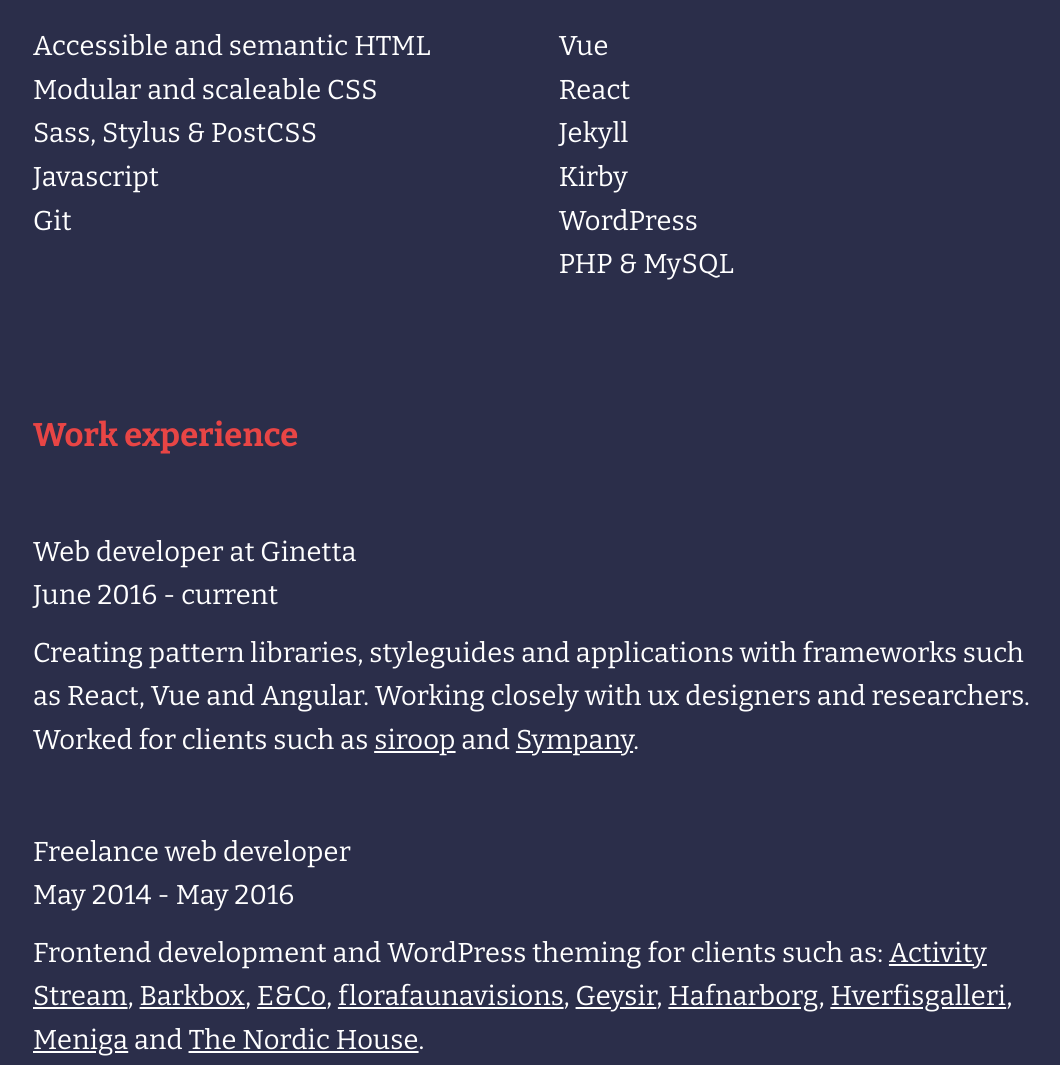
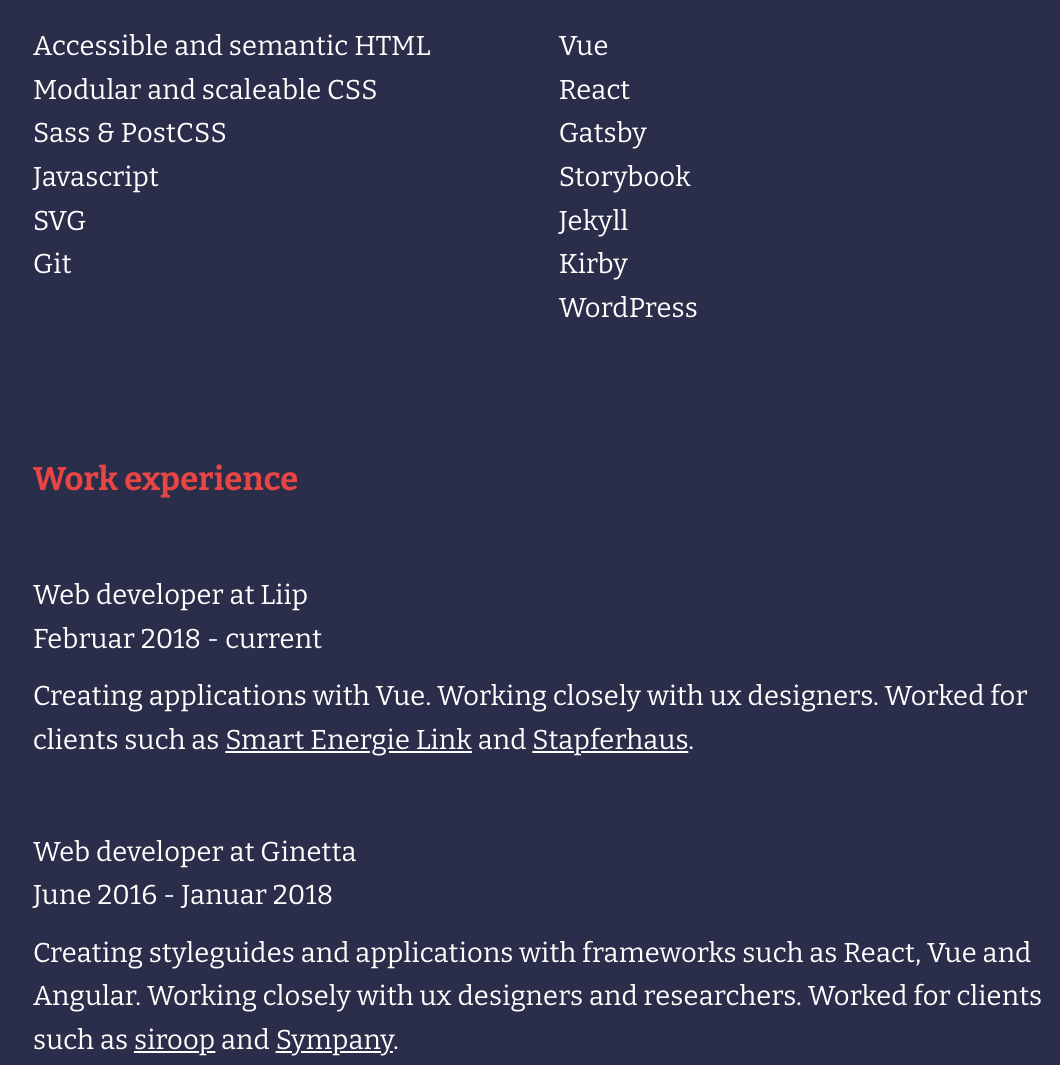
Before and after one commit to ingvijonasson/ingvijonasson.github.io, a website: page cv/index.html in a window 1280 px wide. Shown: the part 736-1801 px from the top of the page, without its empty margins (95-1155 px from the left). Drawn offline with nearby package versions, Linux system fonts and the light colour scheme.

Commit message:
Update cv content

```diff
--- a/cv/index.html
+++ b/cv/index.html
@@ -28,8 +28,9 @@
 					<ul>
 						<li>Accessible and semantic HTML</li>
 						<li>Modular and scaleable CSS</li>
-						<li>Sass, Stylus & PostCSS</li>
+						<li>Sass & PostCSS</li>
 						<li>Javascript</li>
+						<li>SVG</li>
 						<li>Git</li>
 					</ul>
 				</article>
@@ -39,10 +40,11 @@
 					<ul>
 						<li>Vue</li>
 						<li>React</li>
+						<li>Gatsby</li>
+						<li>Storybook</li>
 						<li>Jekyll</li>
 						<li>Kirby</li>
 						<li>WordPress</li>
-						<li>PHP & MySQL</li>
 					</ul>
 				</article>
 			</div>
@@ -52,9 +54,15 @@
 			<h2 class="o-section__title">Work experience</h2>
 
 			<article class="card">
+				<h3 class="card__title">Web developer at Liip</h3>
+				<p class="card__period">Februar 2018 - current</p>
+				<p class="card__description">Creating applications with Vue. Working closely with ux designers. Worked for clients such as <a href="https://smartenergylink.ch/de/">Smart Energie Link</a> and <a href="https://www.stapferhaus.ch/">Stapferhaus</a>.</p>
+			</article>
+
+			<article class="card">
 				<h3 class="card__title">Web developer at Ginetta</h3>
-				<p class="card__period">June 2016 - current</p>
-				<p class="card__description">Creating pattern libraries, styleguides and applications with frameworks such as React, Vue and Angular. Working closely with ux designers and researchers. Worked for clients such as <a href="https://made.ginetta.net/siroop-jobs.html">siroop</a> and <a href="https://made.ginetta.net/sympany-website.html">Sympany</a>.</p>
+				<p class="card__period">June 2016 - Januar 2018</p>
+				<p class="card__description">Creating styleguides and applications with frameworks such as React, Vue and Angular. Working closely with ux designers and researchers. Worked for clients such as <a href="https://made.ginetta.net/siroop-jobs.html">siroop</a> and <a href="https://made.ginetta.net/sympany-website.html">Sympany</a>.</p>
 			</article>
 
 			<article class="card">
```
